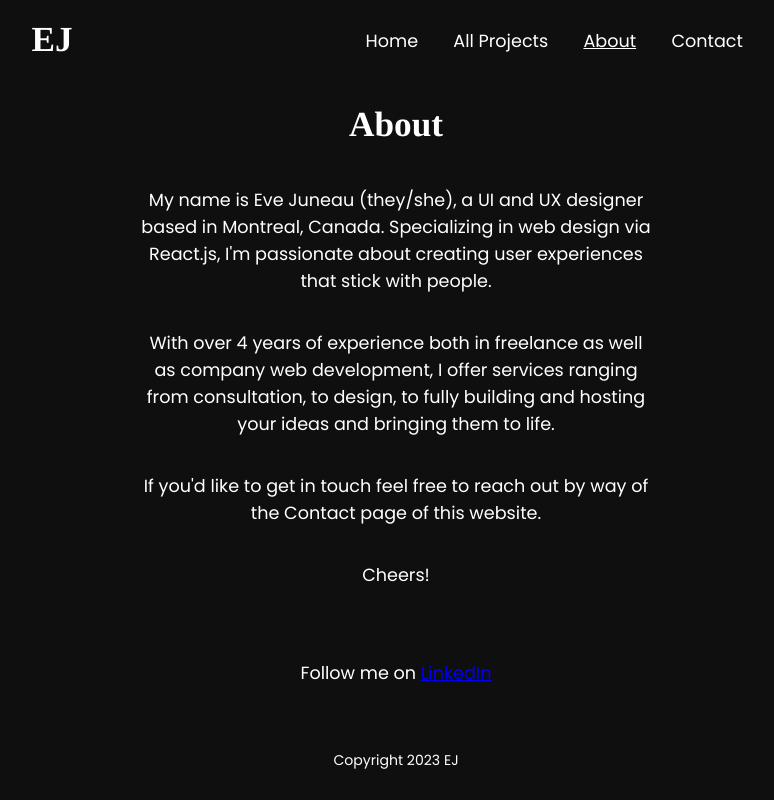
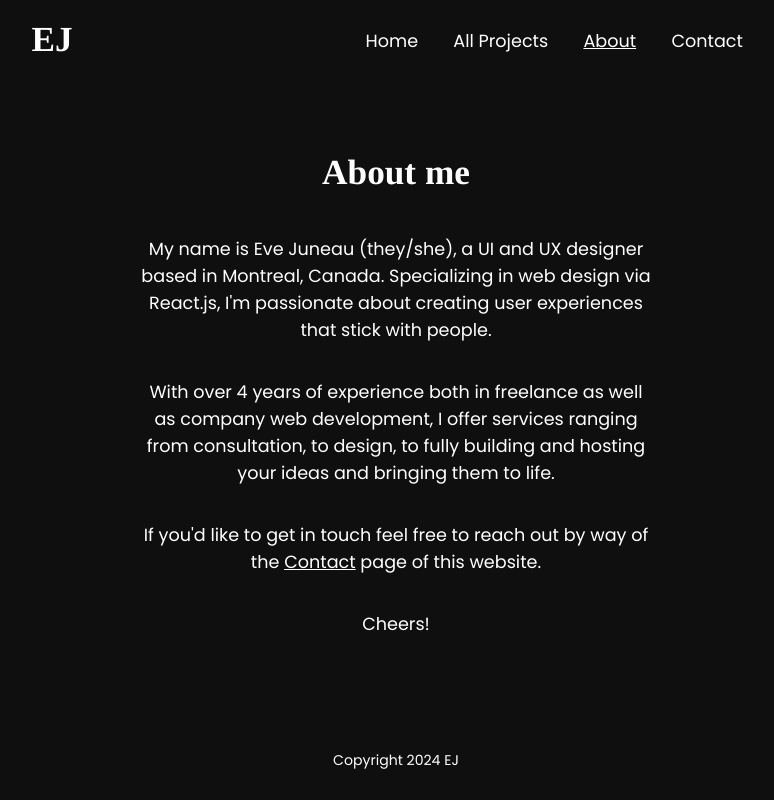
Before and after one commit to ejuneau/portfolio, a React (Create React App) app: page /about in a window 1280 px wide. Shown: the whole page, without its empty margins (244-1018 px from the left). Built offline with nearby package versions, Linux system fonts and the light colour scheme; a web font is replaced by a local one.

Commit message:
Updated information in anticipation of hosting on Render

```diff
--- a/package.json
+++ b/package.json
@@ -1,7 +1,7 @@
 {
   "name": "portfolio",
   "version": "0.2.0",
-  "homepage": "https://ejuneau.github.io/portfolio/",
+  "homepage": "https://ejuneau.me/",
   "private": true,
   "dependencies": {
     "@fortawesome/fontawesome-svg-core": "^6.4.2",
--- a/src/About.css
+++ b/src/About.css
@@ -13,3 +13,6 @@
     width: clamp(40%, 300px, 80%);
     text-align: center;
 }
+a.About {
+    color: white;
+}
--- a/src/About.js
+++ b/src/About.js
@@ -1,20 +1,18 @@
+import { NavLink } from 'react-router-dom';
 import './About.css';
 
 function About() {
   return (
     <div className="AboutContainer">
-      <h1 className="About" style={{marginTop: '5rem'}}>About</h1>
+      <h1 className="About" style={{marginTop: '5rem'}}>About me</h1>
       <p className="About">My name is Eve Juneau (they/she), a UI and UX designer based in Montreal,
       Canada. Specializing in web design via React.js, I'm passionate about creating user experiences
       that stick with people.</p>
       <p className="About">With over 4 years of experience both in freelance as well as company web
        development, I offer services ranging from consultation, to design, to fully building and
        hosting your ideas and bringing them to life.</p>
-       <p className="About">If you'd like to get in touch feel free to reach out by way of the Contact
-       page of this website. </p>
+       <p className="About">If you'd like to get in touch feel free to reach out by way of the <NavLink to="/Contact" className="About custom-underline" >Contact</NavLink> page of this website. </p>
        <p className="About">Cheers!</p>
-      <p className="About"> </p>
-      <p className="About">Follow me on <a href="https://linkedin.com/in/e-juneau/" rel="noreferrer" target="_blank">LinkedIn</a></p>
     </div>
   );
 }
--- a/src/Contact.css
+++ b/src/Contact.css
@@ -1,6 +1,7 @@
 .contact {
     color: white;
     display: flex;
+    flex-direction: column;
     width: 100vw;
     height: 90vh;
     align-items: center;
--- a/src/Contact.js
+++ b/src/Contact.js
@@ -3,6 +3,11 @@ export default function Contact() {
     return(
         <div className="contact">
             <h1>Contact</h1>
+            <p className="Contact">Click <a href="mailto:rcjuneau8@gmail.com?subject=Reaching out from your Portfolio site" rel="noreferrer" target="_blank" style={{color: 'white'}}>here</a> to send me an email (mailto)</p>
+            <p className="Contact">Connect with me on <a href="https://linkedin.com/in/e-juneau/" rel="noreferrer" target="_blank" style={{color: 'white'}}>LinkedIn</a></p>
+            <p className="Contact">Follow me on <a href="https://bsky.app/profile/ejuneau.me" rel="noreferrer" target="_blank" style={{color: 'white'}}>BlueSky</a></p>
+
+
         </div>
     )
 }
--- a/src/Footer.js
+++ b/src/Footer.js
@@ -4,7 +4,7 @@ function Footer(props) {
   return (
     // <footer className="Footer" style={{"backgroundColor": props.backgroundColor}}>
     <footer className="Footer">
-      <p className="disclaimer">Copyright 2023 EJ</p>
+      <p className="disclaimer">Copyright 2024 EJ</p>
     </footer>
   );
 }
--- a/src/Portfolio.css
+++ b/src/Portfolio.css
@@ -69,11 +69,13 @@
 }
 .arrows.desktop {
     animation-name: changemodetodesktop;
-    animation-duration: 1s;
+    animation-duration: 0.2s;
+    animation-fill-mode: forwards;
 }
 .arrows.mobile {
     animation-name: changemodetomobile;
-    animation-duration: 1s;
+    animation-duration: 0.2s;
+    animation-fill-mode: forwards;
 }
 .arrows {
     height: 1rem;
@@ -98,29 +100,23 @@
 }
 @keyframes changemodetomobile {
     0% {
-        transform: skew(-90deg, 0deg);
-
+        transform: skew(-90deg, 0deg) scaleY(-1) scaleX(1);
         opacity: 0;
-    }
-    20% {
-        transform: skew(0deg, 0deg);
     }
     100% {
         opacity: 1;
+        transform: skew(0deg, 0deg) scaleY(1) scaleX(-1);
     }
+
 }
 @keyframes changemodetodesktop {
     0% {
-        transform: skew(90deg, 0deg) scaleY(-1);
+        transform: skew(90deg, 0deg) scaleY(1) scaleX(-1);
         opacity: 0;
-
-    }
-    20% {
-        transform: skew(0deg, 0deg) scaleY(-1);
     }
     100% {
         opacity: 1;
-        transform: scaleY(-1);
+        transform: skew(0deg, 0deg) scaleY(-1) scaleX(1);
     }
 }
 @media (max-width: 767px) {
--- a/src/Portfolio.js
+++ b/src/Portfolio.js
@@ -14,7 +14,7 @@ export default function Portfolio() {
             <h1>Projects</h1>
             <div className="mode-toggle" onClick={toggleMode}>
                 <FontAwesomeIcon icon={icon({name: "mobile"})} style={{opacity: isDesktop? '0.5' : '1', scale: isDesktop ? '0.9' : '1.1'}}/>
-                <Arrows className={`arrows ${isDesktop?'desktop':'mobile'}`} />
+                <Arrows className={`arrows ${isDesktop?'desktop':'mobile'}`}/>
                 <FontAwesomeIcon icon={icon({name: "display"})} style={{opacity: !isDesktop? '0.5' : '1', scale: isDesktop? '1.1' : '0.9'}}/>
             </div>
             <div className="portfolio-list" style={{flexFlow: isDesktop? 'column':'row'}}>
--- a/src/sites.js
+++ b/src/sites.js
@@ -7,28 +7,29 @@ import townsquareMobile from './Assets/townsquare-mobile.png';
 
 const sites = [
     {
-        color: "#fc5130",
-        link: "https://ejuneau.github.io/spyglass/",
-        title: "Spyglass Eyewear",
-        description: "(Mockup) Sunglasses webstore.",
-        desktopImage: spyglass,
-        mobileImage: spyglassMobile
-    },
-    {
-        color: "#242f40",
-        link: "https://ejuneau.github.io/soupgang/",
-        title: "OpenKitchen",
-        description: "(Mockup) Meal Preparation service.",
-        desktopImage: soupgang,
-        mobileImage: soupgangMobile
-    },
-    {
         color: "#FFA900",
         link: "https://www.townsquaremtl.com/",
         title: "Townsquare",
         description: "Local contractor service.",
         desktopImage: townsquare,
         mobileImage: townsquareMobile
-    }
+    },
+    {
+        color: "#fc5130",
+        link: "https://spyglass-hsef.onrender.com/",
+        title: "Spyglass Eyewear",
+        description: "Sunglasses webstore.",
+        desktopImage: spyglass,
+        mobileImage: spyglassMobile
+    },
+    {
+        color: "#242f40",
+        link: "https://openkithchen.onrender.com/",
+        title: "OpenKitchen",
+        description: "Meal Preparation service.",
+        desktopImage: soupgang,
+        mobileImage: soupgangMobile
+    },
+
   ]
   export default sites;
```
Also changed, not shown: src/test.js (added, +32 -0 lines), 1 other file (tests, documents, lock files or other folders).
